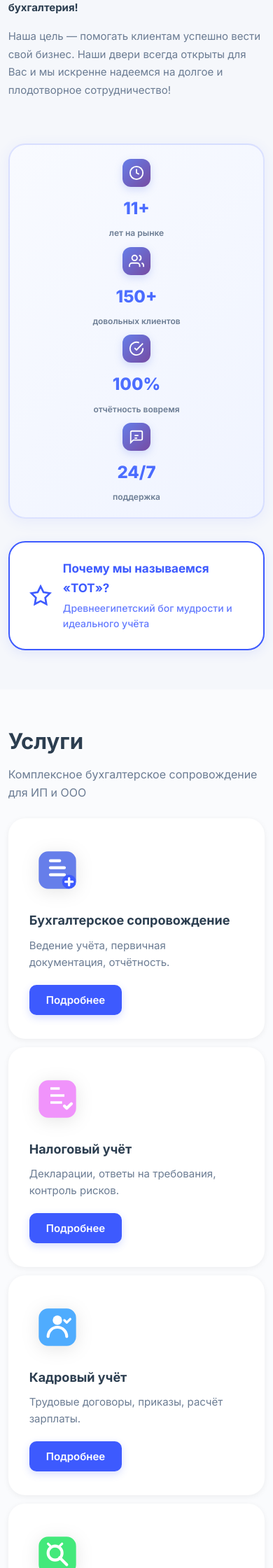
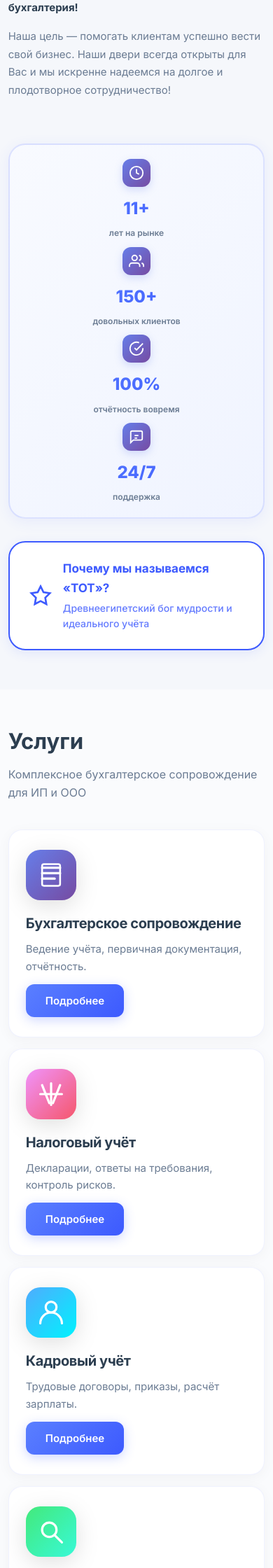
Before and after one commit to KoboSteruS/TOT, a Flask app: page / in a window 390 px wide. Shown: the part 1840-4080 px from the top of the page at 70% size. Run offline with Flask 3, Linux system fonts and the light colour scheme.

Commit message:
refactor(services): улучшены иконки и дизайн карточек услуг
Изменения:

- Заменены все иконки на качественные минималистичные SVG

- Увеличен размер иконок до 88px для лучшей видимости

- Улучшены эффекты hover с плавной анимацией

- Добавлены градиентные тени для иконок

- Увеличены отступы и скругления для воздушности

- Улучшена адаптивность для мобильных устройств

- Добавлено плавное появление градиента при наведении

- Кнопки 'Подробнее' теперь с градиентным фоном

Made-with: Cursor

```diff
--- a/static/styles.css
+++ b/static/styles.css
@@ -827,77 +827,92 @@ h2 {
 
 
 .services-grid {
-  margin-top: 24px;
+  margin-top: 40px;
   display: grid;
   grid-template-columns: repeat(2, minmax(0, 1fr));
-  gap: 16px;
+  gap: 24px;
 }
 
 .service-card {
   position: relative;
-  padding: 32px 28px;
-  border-radius: var(--radius-lg);
+  padding: 40px 32px;
+  border-radius: 20px;
   background: #fff;
-  box-shadow: 0 2px 8px rgba(0, 0, 0, .06);
-  border: 2px solid transparent;
-  transition: all .4s cubic-bezier(0.4, 0, 0.2, 1);
+  box-shadow: 0 4px 20px rgba(0, 0, 0, .04);
+  border: 1px solid rgba(61, 90, 254, .08);
+  transition: all .5s cubic-bezier(0.4, 0, 0.2, 1);
   overflow: hidden;
+  display: flex;
+  flex-direction: column;
+  gap: 20px;
 }
 
 .service-card::before {
   content: '';
   position: absolute;
+  top: -100%;
+  left: -100%;
+  right: 0;
+  bottom: 0;
+  background: linear-gradient(135deg, rgba(61, 90, 254, .05) 0%, rgba(61, 90, 254, .02) 100%);
+  opacity: 0;
+  transition: all .5s cubic-bezier(0.4, 0, 0.2, 1);
+  z-index: 0;
+}
+
+.service-card:hover {
+  border-color: var(--primary);
+  box-shadow: 0 20px 60px rgba(61, 90, 254, .15), 0 0 0 1px rgba(61, 90, 254, .1);
+  transform: translateY(-12px);
+}
+
+.service-card:hover::before {
+  opacity: 1;
   top: 0;
   left: 0;
-  right: 0;
-  bottom: 0;
-  background: linear-gradient(135deg, rgba(61, 90, 254, .03) 0%, rgba(61, 90, 254, .08) 100%);
-  opacity: 0;
-  transition: opacity .4s ease;
-  z-index: 0;
-}
-
-.service-card:hover {
-  border-color: var(--primary);
-  box-shadow: 0 12px 40px rgba(61, 90, 254, .15);
-  transform: translateY(-8px);
-}
-
-.service-card:hover::before {
-  opacity: 1;
 }
 
 .service-icon {
-  width: 80px;
-  height: 80px;
-  margin-bottom: 20px;
+  width: 88px;
+  height: 88px;
   position: relative;
   z-index: 1;
-  transition: all .4s cubic-bezier(0.4, 0, 0.2, 1);
+  transition: all .5s cubic-bezier(0.4, 0, 0.2, 1);
+  flex-shrink: 0;
 }
 
 .service-card:hover .service-icon {
-  transform: scale(1.1) rotate(5deg);
+  transform: scale(1.08) translateY(-4px);
 }
 
 .service-icon svg {
   width: 100%;
   height: 100%;
-  filter: drop-shadow(0 4px 12px rgba(0, 0, 0, .1));
+  filter: drop-shadow(0 8px 16px rgba(0, 0, 0, .12));
+  transition: filter .5s ease;
+}
+
+.service-card:hover .service-icon svg {
+  filter: drop-shadow(0 12px 24px rgba(0, 0, 0, .18));
 }
 
 .service-content {
   position: relative;
   z-index: 1;
+  display: flex;
+  flex-direction: column;
+  gap: 12px;
+  flex: 1;
 }
 
 .service-content h3 {
-  font-size: clamp(18px, 2.2vw, 22px);
+  font-size: clamp(19px, 2.4vw, 24px);
   font-weight: 700;
-  margin: 0 0 12px;
+  margin: 0;
   color: var(--text);
   line-height: 1.3;
-  transition: color .3s ease;
+  transition: all .3s ease;
+  letter-spacing: -0.02em;
 }
 
 .service-card:hover .service-content h3 {
@@ -905,33 +920,40 @@ h2 {
 }
 
 .service-content p {
-  margin: 0 0 20px;
+  margin: 0;
   color: var(--muted);
-  font-size: 15px;
-  line-height: 1.6;
+  font-size: clamp(14px, 1.6vw, 16px);
+  line-height: 1.65;
+  flex: 1;
 }
 
 .service-details-btn {
   display: inline-flex;
   align-items: center;
+  justify-content: center;
   gap: 8px;
-  padding: 12px 24px;
-  background: var(--primary);
+  padding: 14px 28px;
+  background: var(--gradient-primary);
   border: none;
   color: #fff;
   font-weight: 600;
   font-size: 15px;
-  border-radius: 10px;
+  border-radius: 12px;
   cursor: pointer;
-  transition: all .3s ease;
+  transition: all .3s cubic-bezier(0.4, 0, 0.2, 1);
   font-family: inherit;
-  box-shadow: 0 4px 12px rgba(61, 90, 254, .2);
+  box-shadow: 0 4px 16px rgba(61, 90, 254, .25);
+  align-self: flex-start;
+  margin-top: auto;
 }
 
 .service-details-btn:hover {
-  background: var(--primary-dark);
   transform: translateY(-2px);
-  box-shadow: 0 8px 20px rgba(61, 90, 254, .35);
+  box-shadow: 0 8px 24px rgba(61, 90, 254, .4);
+}
+
+.service-details-btn:active {
+  transform: translateY(0);
 }
 
 /* Модальное окно услуг */
@@ -3180,6 +3202,16 @@ h2 {
 @media (max-width: 1024px) {
   .services-grid {
     grid-template-columns: repeat(2, minmax(0, 1fr));
+    gap: 20px;
+  }
+
+  .service-card {
+    padding: 32px 24px;
+  }
+
+  .service-icon {
+    width: 76px;
+    height: 76px;
   }
 
   .service-modal-content {
@@ -3206,7 +3238,24 @@ h2 {
 @media (max-width: 860px) {
   .services-grid {
     grid-template-columns: 1fr;
-    gap: 12px;
+    gap: 16px;
+  }
+
+  .service-card {
+    padding: 28px 24px;
+  }
+
+  .service-icon {
+    width: 72px;
+    height: 72px;
+  }
+
+  .service-content h3 {
+    font-size: 20px;
+  }
+
+  .service-content p {
+    font-size: 15px;
   }
 
   .service-modal-content {
--- a/templates/index.html
+++ b/templates/index.html
@@ -276,15 +276,14 @@
         <div class="services-grid">
           <article class="service-card hover-lift" data-service="accounting">
             <div class="service-icon">
-              <svg viewBox="0 0 48 48" fill="none">
-                <rect x="8" y="8" width="32" height="32" rx="8" fill="url(#iconGradient1)"/>
-                <path d="M18 28h12M18 22h12M18 16h8" stroke="white" stroke-width="2.5" stroke-linecap="round"/>
-                <circle cx="34" cy="34" r="6" fill="#3d5afe"/>
-                <path d="M34 31v6M31 34h6" stroke="white" stroke-width="2" stroke-linecap="round"/>
+              <svg viewBox="0 0 56 56" fill="none" xmlns="http://www.w3.org/2000/svg">
+                <rect width="56" height="56" rx="16" fill="url(#grad1)"/>
+                <path d="M18 20h20M18 26h20M18 32h14" stroke="white" stroke-width="2.5" stroke-linecap="round"/>
+                <path d="M38 38c0 1.1-.9 2-2 2H20c-1.1 0-2-.9-2-2V18c0-1.1.9-2 2-2h16c1.1 0 2 .9 2 2v20z" stroke="white" stroke-width="2" stroke-linecap="round" stroke-linejoin="round"/>
                 <defs>
-                  <linearGradient id="iconGradient1" x1="8" y1="8" x2="40" y2="40">
-                    <stop offset="0%" stop-color="#667eea"/>
-                    <stop offset="100%" stop-color="#764ba2"/>
+                  <linearGradient id="grad1" x1="0" y1="0" x2="56" y2="56" gradientUnits="userSpaceOnUse">
+                    <stop stop-color="#667EEA"/>
+                    <stop offset="1" stop-color="#764BA2"/>
                   </linearGradient>
                 </defs>
               </svg>
@@ -298,14 +297,14 @@
 
           <article class="service-card hover-lift" data-service="tax">
             <div class="service-icon">
-              <svg viewBox="0 0 48 48" fill="none">
-                <rect x="8" y="8" width="32" height="32" rx="8" fill="url(#iconGradient2)"/>
-                <path d="M18 14h8v2h-8v-2zM18 20h12v2H18v-2zM18 26h10v2H18v-2z" fill="white"/>
-                <path d="M30 30l2 2 4-4" stroke="white" stroke-width="2.5" stroke-linecap="round" stroke-linejoin="round"/>
+              <svg viewBox="0 0 56 56" fill="none" xmlns="http://www.w3.org/2000/svg">
+                <rect width="56" height="56" rx="16" fill="url(#grad2)"/>
+                <path d="M28 16v24M16 28h24" stroke="white" stroke-width="2.5" stroke-linecap="round"/>
+                <path d="M38 18l-8 20M18 18l8 20" stroke="white" stroke-width="2.5" stroke-linecap="round"/>
                 <defs>
-                  <linearGradient id="iconGradient2" x1="8" y1="8" x2="40" y2="40">
-                    <stop offset="0%" stop-color="#f093fb"/>
-                    <stop offset="100%" stop-color="#f5576c"/>
+                  <linearGradient id="grad2" x1="0" y1="0" x2="56" y2="56" gradientUnits="userSpaceOnUse">
+                    <stop stop-color="#F093FB"/>
+                    <stop offset="1" stop-color="#F5576C"/>
                   </linearGradient>
                 </defs>
               </svg>
@@ -319,15 +318,14 @@
 
           <article class="service-card hover-lift" data-service="hr">
             <div class="service-icon">
-              <svg viewBox="0 0 48 48" fill="none">
-                <rect x="8" y="8" width="32" height="32" rx="8" fill="url(#iconGradient3)"/>
-                <circle cx="24" cy="18" r="4" fill="white"/>
-                <path d="M16 32c0-4.4 3.6-8 8-8s8 3.6 8 8" stroke="white" stroke-width="2.5" stroke-linecap="round"/>
-                <path d="M30 18l2 2 3-3" stroke="white" stroke-width="2" stroke-linecap="round" stroke-linejoin="round"/>
+              <svg viewBox="0 0 56 56" fill="none" xmlns="http://www.w3.org/2000/svg">
+                <rect width="56" height="56" rx="16" fill="url(#grad3)"/>
+                <circle cx="28" cy="22" r="6" stroke="white" stroke-width="2.5"/>
+                <path d="M16 40c0-6.627 5.373-12 12-12s12 5.373 12 12" stroke="white" stroke-width="2.5" stroke-linecap="round"/>
                 <defs>
-                  <linearGradient id="iconGradient3" x1="8" y1="8" x2="40" y2="40">
-                    <stop offset="0%" stop-color="#4facfe"/>
-                    <stop offset="100%" stop-color="#00f2fe"/>
+                  <linearGradient id="grad3" x1="0" y1="0" x2="56" y2="56" gradientUnits="userSpaceOnUse">
+                    <stop stop-color="#4FACFE"/>
+                    <stop offset="1" stop-color="#00F2FE"/>
                   </linearGradient>
                 </defs>
               </svg>
@@ -341,15 +339,14 @@
 
           <article class="service-card hover-lift" data-service="consulting">
             <div class="service-icon">
-              <svg viewBox="0 0 48 48" fill="none">
-                <rect x="8" y="8" width="32" height="32" rx="8" fill="url(#iconGradient4)"/>
-                <circle cx="22" cy="22" r="6" stroke="white" stroke-width="2.5"/>
-                <path d="M26 26l6 6" stroke="white" stroke-width="2.5" stroke-linecap="round"/>
-                <path d="M16 14l2 2M28 14l-2 2" stroke="white" stroke-width="2" stroke-linecap="round"/>
+              <svg viewBox="0 0 56 56" fill="none" xmlns="http://www.w3.org/2000/svg">
+                <rect width="56" height="56" rx="16" fill="url(#grad4)"/>
+                <circle cx="26" cy="26" r="8" stroke="white" stroke-width="2.5"/>
+                <path d="M32 32l8 8" stroke="white" stroke-width="2.5" stroke-linecap="round"/>
                 <defs>
-                  <linearGradient id="iconGradient4" x1="8" y1="8" x2="40" y2="40">
-                    <stop offset="0%" stop-color="#43e97b"/>
-                    <stop offset="100%" stop-color="#38f9d7"/>
+                  <linearGradient id="grad4" x1="0" y1="0" x2="56" y2="56" gradientUnits="userSpaceOnUse">
+                    <stop stop-color="#43E97B"/>
+                    <stop offset="1" stop-color="#38F9D7"/>
                   </linearGradient>
                 </defs>
               </svg>
@@ -363,16 +360,15 @@
 
           <article class="service-card hover-lift" data-service="restoration">
             <div class="service-icon">
-              <svg viewBox="0 0 48 48" fill="none">
-                <rect x="8" y="8" width="32" height="32" rx="8" fill="url(#iconGradient5)"/>
-                <path d="M16 18h16v16H16z" stroke="white" stroke-width="2.5" stroke-linecap="round" stroke-linejoin="round"/>
-                <path d="M24 14v4M20 22h8M20 28h6" stroke="white" stroke-width="2" stroke-linecap="round"/>
-                <circle cx="32" cy="16" r="4" fill="#ff6b6b"/>
-                <path d="M30 16l2 2 2-2" stroke="white" stroke-width="1.5" stroke-linecap="round" stroke-linejoin="round"/>
+              <svg viewBox="0 0 56 56" fill="none" xmlns="http://www.w3.org/2000/svg">
+                <rect width="56" height="56" rx="16" fill="url(#grad5)"/>
+                <path d="M28 18v20M18 28h20" stroke="white" stroke-width="2.5" stroke-linecap="round"/>
+                <path d="M40 28c0 6.627-5.373 12-12 12s-12-5.373-12-12 5.373-12 12-12" stroke="white" stroke-width="2.5" stroke-linecap="round"/>
+                <path d="M34 14l6 4-6 4" stroke="white" stroke-width="2.5" stroke-linecap="round" stroke-linejoin="round"/>
                 <defs>
-                  <linearGradient id="iconGradient5" x1="8" y1="8" x2="40" y2="40">
-                    <stop offset="0%" stop-color="#fa709a"/>
-                    <stop offset="100%" stop-color="#fee140"/>
+                  <linearGradient id="grad5" x1="0" y1="0" x2="56" y2="56" gradientUnits="userSpaceOnUse">
+                    <stop stop-color="#FA709A"/>
+                    <stop offset="1" stop-color="#FEE140"/>
                   </linearGradient>
                 </defs>
               </svg>
@@ -386,16 +382,14 @@
 
           <article class="service-card hover-lift" data-service="registration">
             <div class="service-icon">
-              <svg viewBox="0 0 48 48" fill="none">
-                <rect x="8" y="8" width="32" height="32" rx="8" fill="url(#iconGradient6)"/>
-                <rect x="14" y="14" width="20" height="20" rx="2" stroke="white" stroke-width="2.5"/>
-                <path d="M18 22h12M18 26h8" stroke="white" stroke-width="2" stroke-linecap="round"/>
-                <circle cx="34" cy="34" r="6" fill="#3d5afe"/>
-                <path d="M31 34l2 2 4-4" stroke="white" stroke-width="2" stroke-linecap="round" stroke-linejoin="round"/>
+              <svg viewBox="0 0 56 56" fill="none" xmlns="http://www.w3.org/2000/svg">
+                <rect width="56" height="56" rx="16" fill="url(#grad6)"/>
+                <rect x="16" y="16" width="24" height="24" rx="2" stroke="white" stroke-width="2.5"/>
+                <path d="M22 26h12M22 30h8M26 20v-4M30 20v-4" stroke="white" stroke-width="2.5" stroke-linecap="round"/>
                 <defs>
-                  <linearGradient id="iconGradient6" x1="8" y1="8" x2="40" y2="40">
-                    <stop offset="0%" stop-color="#a8edea"/>
-                    <stop offset="100%" stop-color="#fed6e3"/>
+                  <linearGradient id="grad6" x1="0" y1="0" x2="56" y2="56" gradientUnits="userSpaceOnUse">
+                    <stop stop-color="#A8EDEA"/>
+                    <stop offset="1" stop-color="#FED6E3"/>
                   </linearGradient>
                 </defs>
               </svg>
```
Also changed, not shown: static/images/about/accountant.jpg.
